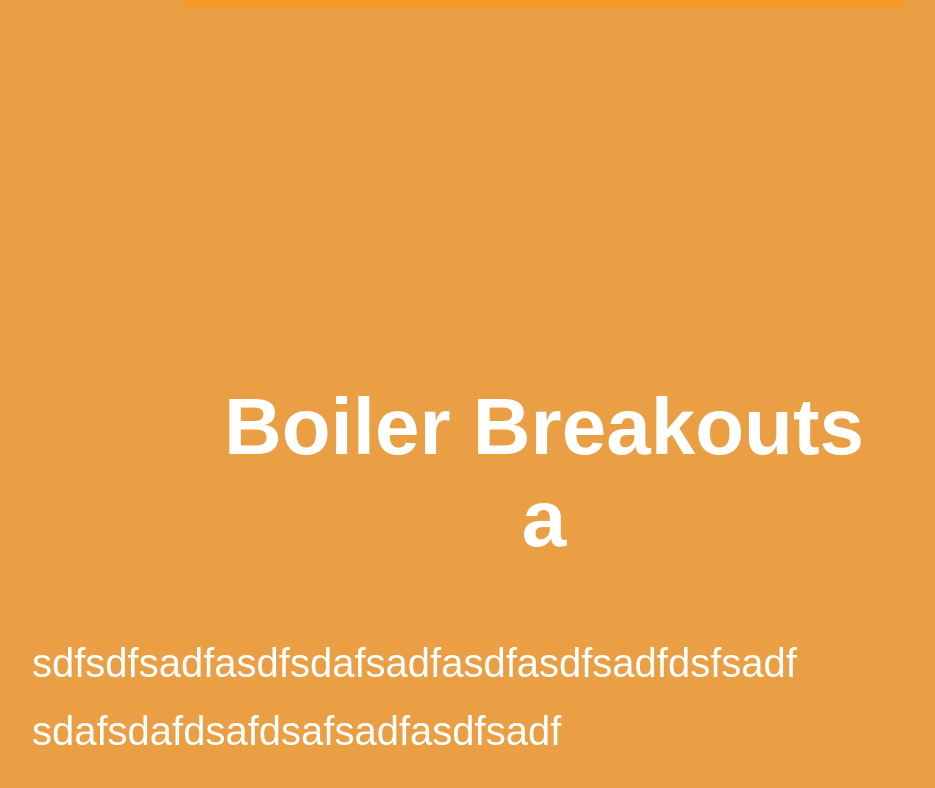
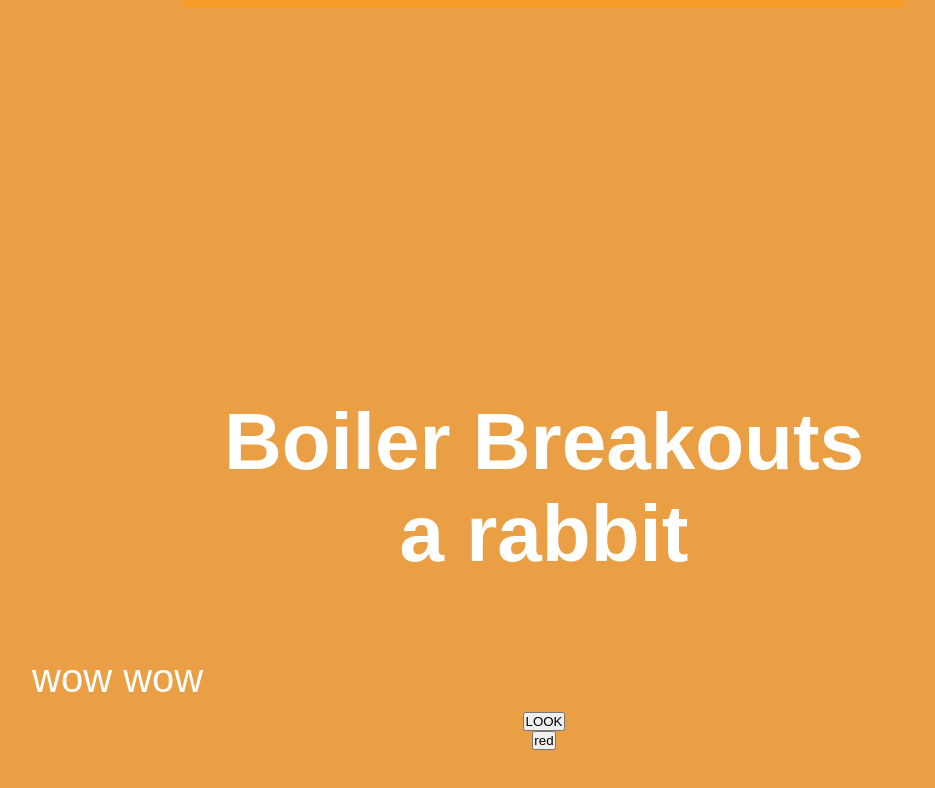
Before and after one commit to chen3326/CS307, a React (Create React App) app: page / in a window 1280 px wide. Shown: the part 792-1580 px from the top of the page, without its empty margins (96-1031 px from the left). Built offline with nearby package versions, Linux system fonts and the light colour scheme.

Commit message:
change bar color and added sidebar

```diff
--- a/src/components/AboutSection/index.js
+++ b/src/components/AboutSection/index.js
@@ -17,12 +17,13 @@ function AboutSection() {
         <AboutContainer id='aboutMe'>
             <AboutContent>
                 <AboutTitle>Boiler Breakouts</AboutTitle>
-                <AboutTitle>a</AboutTitle>
+                <AboutTitle>a rabbit</AboutTitle>
 
-                <AboutText> sdfsdfsadfasdfsdafsadfasdfasdfsadfdsfsadf
-                    sdafsdafdsafdsafsadfasdfsadf
+                <AboutText> wow wow
 
                 </AboutText>
+                <button>LOOK</button>
+                <button>red</button>
 
             </AboutContent>
 
--- a/src/components/HeroSection/index.js
+++ b/src/components/HeroSection/index.js
@@ -4,6 +4,7 @@ import {
     HeroSLogo,
 } from './HeroElements';
 import logo from '../../images/Boiler Breakouts-logos.jpeg';
+
 
 function HeroSection() {
 
@@ -15,6 +16,7 @@ function HeroSection() {
             <HeroContent>
 
                 <HeroSLogo src={logo}/>
+
             </HeroContent>
 
 
```
